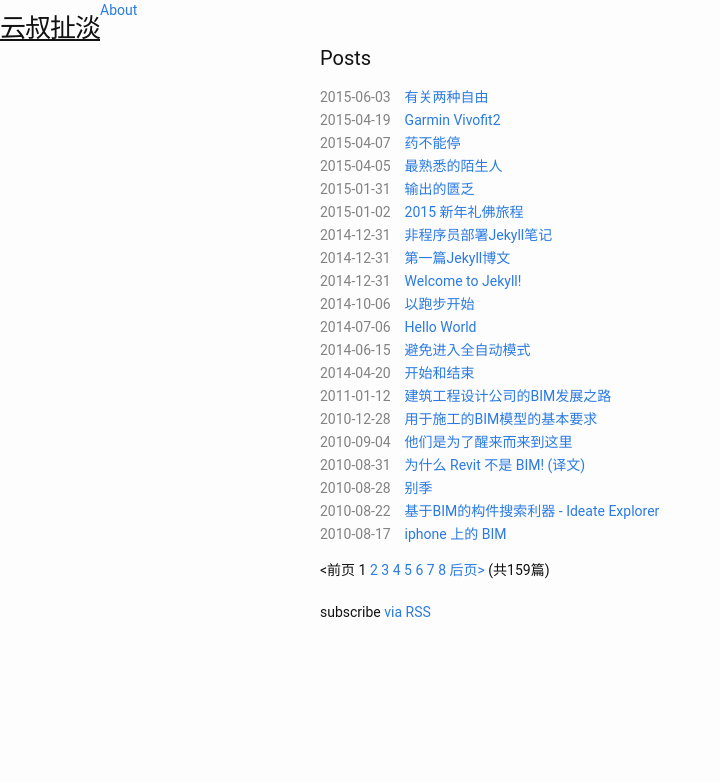
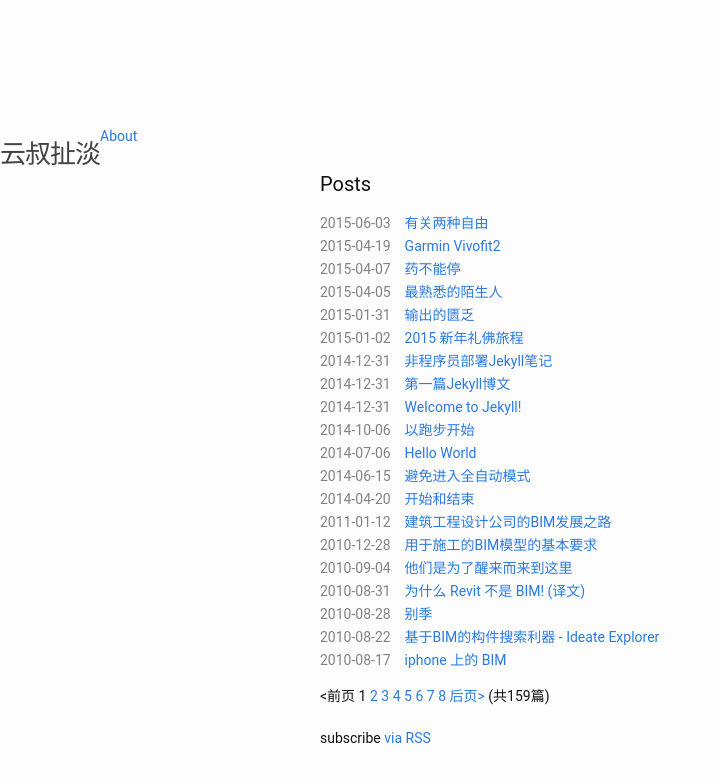
Before and after one commit to leoshcn/leoshcn.github.io, a Jekyll site: the page built from index.html, in a window 1280 px wide. Shown: the top 782 px of the page, without its empty margins (0-720 px from the left). Built offline with Jekyll 4.4.1, drawn with Linux system fonts in a browser that asks for light colours; the list of posts is cut into pages by our own code.

Commit message:
add container BOM

```diff
--- a/_includes/head.html
+++ b/_includes/head.html
@@ -13,5 +13,6 @@
 
   <link rel="stylesheet" href="{{ "/css/main.css" | prepend: site.baseurl }}">
   <link rel="stylesheet" href="{{ "/css/pure-min.css" | prepend: site.baseurl }}">
+    <link rel="stylesheet" href="{{ "/css/style.css" | prepend: site.baseurl }}">
 
 </head>
--- a/_layouts/default.html
+++ b/_layouts/default.html
@@ -5,7 +5,7 @@
 
   <body>
 
-  <div class="pure-g" >
+  <div class="container pure-g" >
 
   <div class="pure-u-1-4">
     {% include header.html %}
--- /dev/null
+++ b/css/style.css
@@ -0,0 +1,5 @@
+.container {
+
+   margin: 9em 0 3em 0;
+
+}
```
